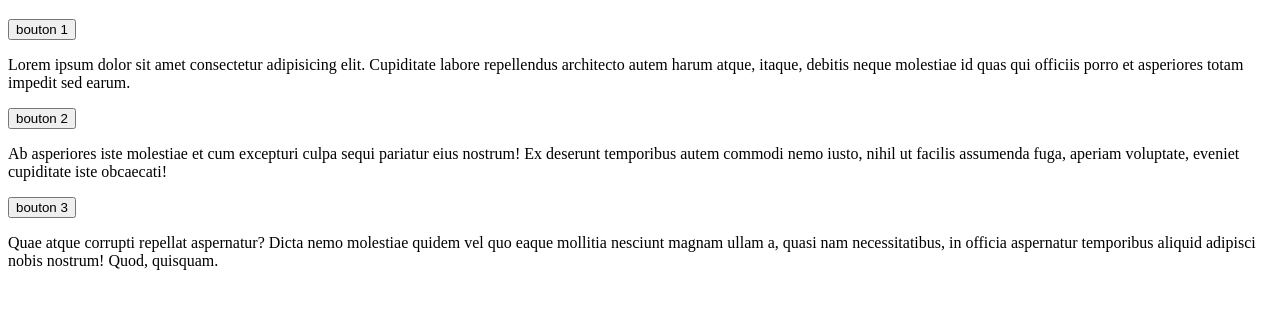
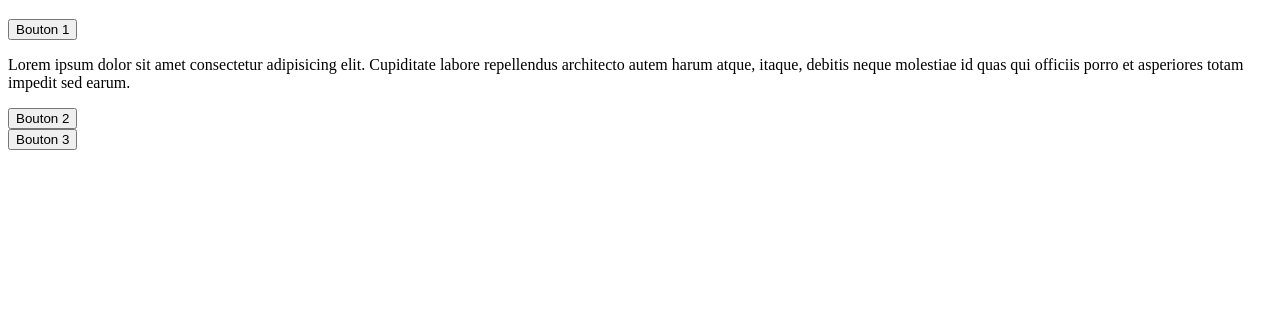
Before and after one commit to MMI-SAE-105/2022-r113-tp3-accordeons-Lafourcade-Noah, a website: page 02-accordeon-nombre.html in a window 1280 px wide. Shown: the part 61-370 px from the top of the page. Drawn offline with nearby package versions, Linux system fonts and the light colour scheme.

Commit message:
Exercice 2

```diff
--- a/02-accordeon-nombre.html
+++ b/02-accordeon-nombre.html
@@ -5,23 +5,26 @@
     <meta http-equiv="X-UA-Compatible" content="IE=edge" />
     <meta name="viewport" content="width=device-width, initial-scale=1.0" />
     <title>Accordéon mémorisant par un nombre l'élèment ouvert</title>
+    <script defer src="https://unpkg.com/alpinejs@3.x.x/dist/cdn.min.js"></script>
   </head>
   <body>
     <h1>Accordéon mémorisant par un nombre l'élèment ouvert</h1>
 
 
-<div class="accordeon">
+<div class="accordeon" x-data="{ open: 1}">
   <section>
-    <button>bouton 1</button>
-    <p>Lorem ipsum dolor sit amet consectetur adipisicing elit. Cupiditate labore repellendus architecto autem harum atque, itaque, debitis neque molestiae id quas qui officiis porro et asperiores totam impedit sed earum.</p>
+    <button @click="open = 1">Bouton 1</button>
+
+    <p x-show="open === 1" x-transition.scale.origin.top>Lorem ipsum dolor sit amet consectetur adipisicing elit. Cupiditate labore repellendus architecto autem harum atque, itaque, debitis neque molestiae id quas qui officiis porro et asperiores totam impedit sed earum.</p>
   </section>
   <section>
-    <button>bouton 2</button>
-    <p>Ab asperiores iste molestiae et cum excepturi culpa sequi pariatur eius nostrum! Ex deserunt temporibus autem commodi nemo iusto, nihil ut facilis assumenda fuga, aperiam voluptate, eveniet cupiditate iste obcaecati!</p>
+    <button @click="open = 2">Bouton 2</button>
+    <p x-show="open === 2" x-transition.scale.origin.top>Ab asperiores iste molestiae et cum excepturi culpa sequi pariatur eius nostrum! Ex deserunt temporibus autem commodi nemo iusto, nihil ut facilis assumenda fuga, aperiam voluptate, eveniet cupiditate iste obcaecati!</p>
   </section>
   <section>
-    <button>bouton 3</button>
-    <p>Quae atque corrupti repellat aspernatur? Dicta nemo molestiae quidem vel quo eaque mollitia nesciunt magnam ullam a, quasi nam necessitatibus, in officia aspernatur temporibus aliquid adipisci nobis nostrum! Quod, quisquam.</p>
+    <button @click="open = 3">Bouton 3</button>
+    <p x-show="open === 3" x-transition.scale.origin.top>
+    Quae atque corrupti repellat aspernatur? Dicta nemo molestiae quidem vel quo eaque mollitia nesciunt magnam ullam a, quasi nam necessitatibus, in officia aspernatur temporibus aliquid adipisci nobis nostrum! Quod, quisquam.</p>
   </section>
 </div>
   </body>
```
